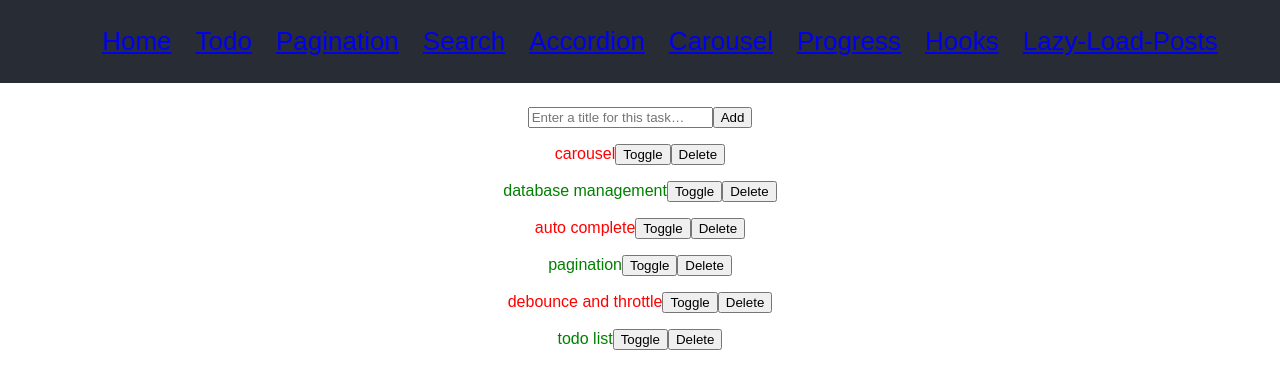
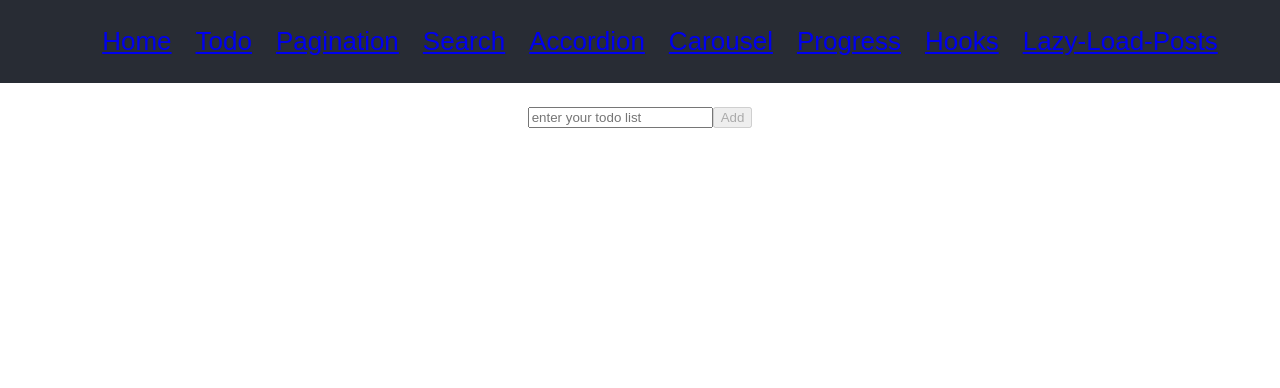
Before and after one commit to snsayed06/todo-list, a React (Create React App) app: page /todo in a window 1280 px wide. Shown: the top 388 px of the page. Built offline with nearby package versions, Linux system fonts and the light colour scheme.

Commit message:
add edit feature in todo

```diff
--- a/src/components/todo/TodoList.js
+++ b/src/components/todo/TodoList.js
@@ -1,47 +1,81 @@
-import { useState } from "react";
-import Data from "../../Data.json";
-import { AddList } from "./AddList";
-import { ItemsList } from "./ItemsList";
+import React, { useState } from "react";
 
-const Todo = () => {
-  const [todoList, setTodoList] = useState(Data);
+const TodoList = () => {
+  const [list, setList] = useState([]);
+  const [input, setInput] = useState("");
+  const [edit, setEdit] = useState(false);
 
-  const addHandler = (value) => {
-    setTodoList([
-      ...todoList,
-      {
-        id: todoList.length + 1,
-        isCompleted: false,
-        item: value,
-      },
-    ]);
+  const addHandler = () => {
+    setList([...list, { todo: input, id: new Date(), isCompleted: false }]);
+    setInput("");
+  };
+
+  const deleteHandler = (id) => {
+    const filteredResult = list.filter((list) => list.id !== id);
+    setList([...filteredResult]);
   };
 
   const toggleHandler = (id) => {
-    const data = todoList.map((todo) => {
-      if (id === todo.id) {
-        return { ...todo, isCompleted: !todo.isCompleted };
+    const filteredResult = list.map((list) => {
+      if (id === list.id) {
+        return { ...list, isCompleted: !list.isCompleted };
       }
-      return todo;
+      return list;
     });
-    setTodoList([...data]);
+    setList([...filteredResult]);
   };
 
-  const deleteHandler = (id) => {
-    const data = todoList.filter((list) => list.id !== id);
-    setTodoList([...data]);
+  const editHandler = (e, id) => {
+    const editResults = list.map((list) => {
+      if (list.id === id) {
+        return {
+          ...list,
+          todo: e.target.value,
+        };
+      }
+      return list;
+    });
+    setList([...editResults]);
   };
 
   return (
     <div>
-      <AddList addHandler={addHandler} />
-      <ItemsList
-        deleteHandler={deleteHandler}
-        toggleHandler={toggleHandler}
-        todo={todoList}
-      />
+      <div>
+        <input
+          type='text'
+          value={input}
+          onChange={(e) => {
+            setInput(e.target.value);
+          }}
+          placeholder='enter your todo list'
+        />
+        <button disabled={input.length === 0} onClick={addHandler}>
+          Add
+        </button>
+      </div>
+      {list.map((list, index) => {
+        return (
+          <p key={index}>
+            {edit ? (
+              <input
+                onChange={(e) => editHandler(e, list.id)}
+                value={list.todo}
+              />
+            ) : (
+              <span style={{ color: list.isCompleted ? "green" : "red" }}>
+                {list.todo}
+              </span>
+            )}
+            <button onClick={() => toggleHandler(list.id)}>Toggle</button>
+            <button onClick={() => deleteHandler(list.id)}>delete</button>
+            <button onClick={() => setEdit((prev) => !prev)}>
+              {edit ? "Save" : "Edit"}
+            </button>
+          </p>
+        );
+      })}
     </div>
   );
 };
 
-export default Todo;
+export default TodoList;
```
